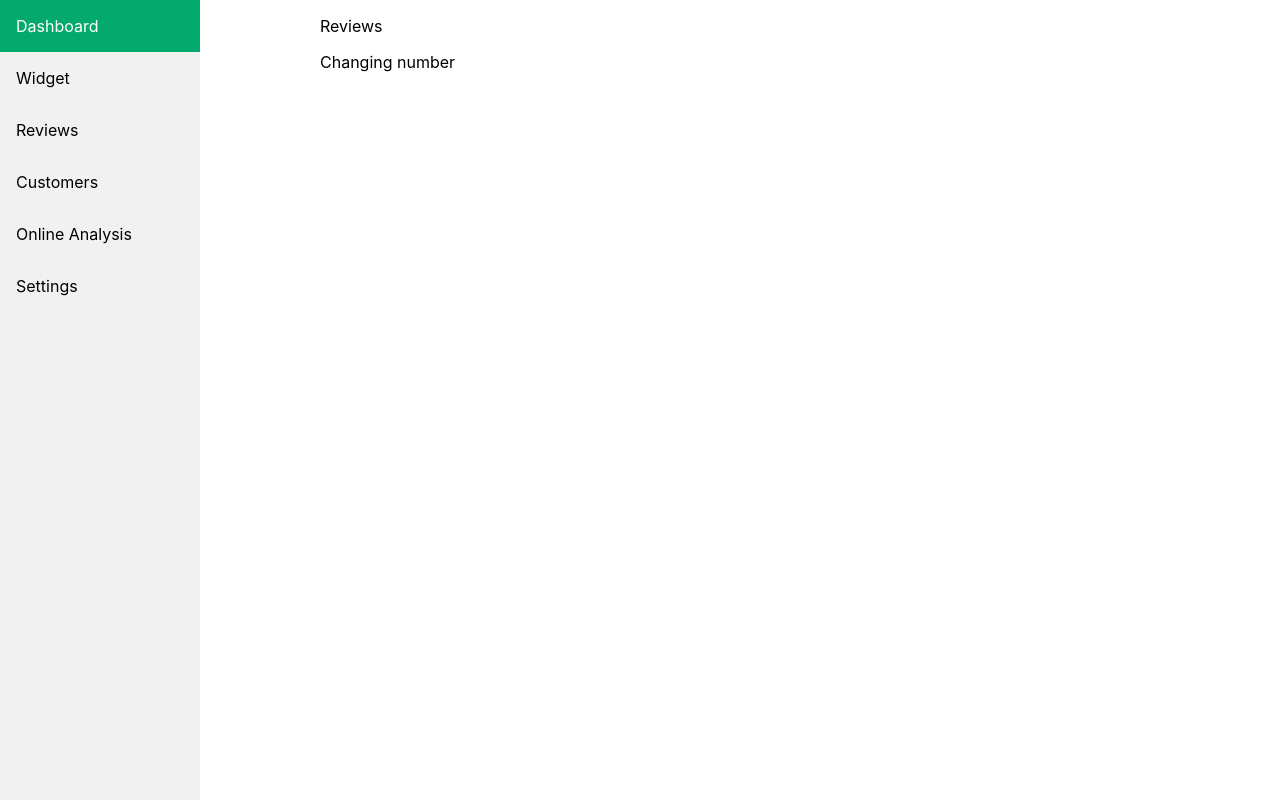
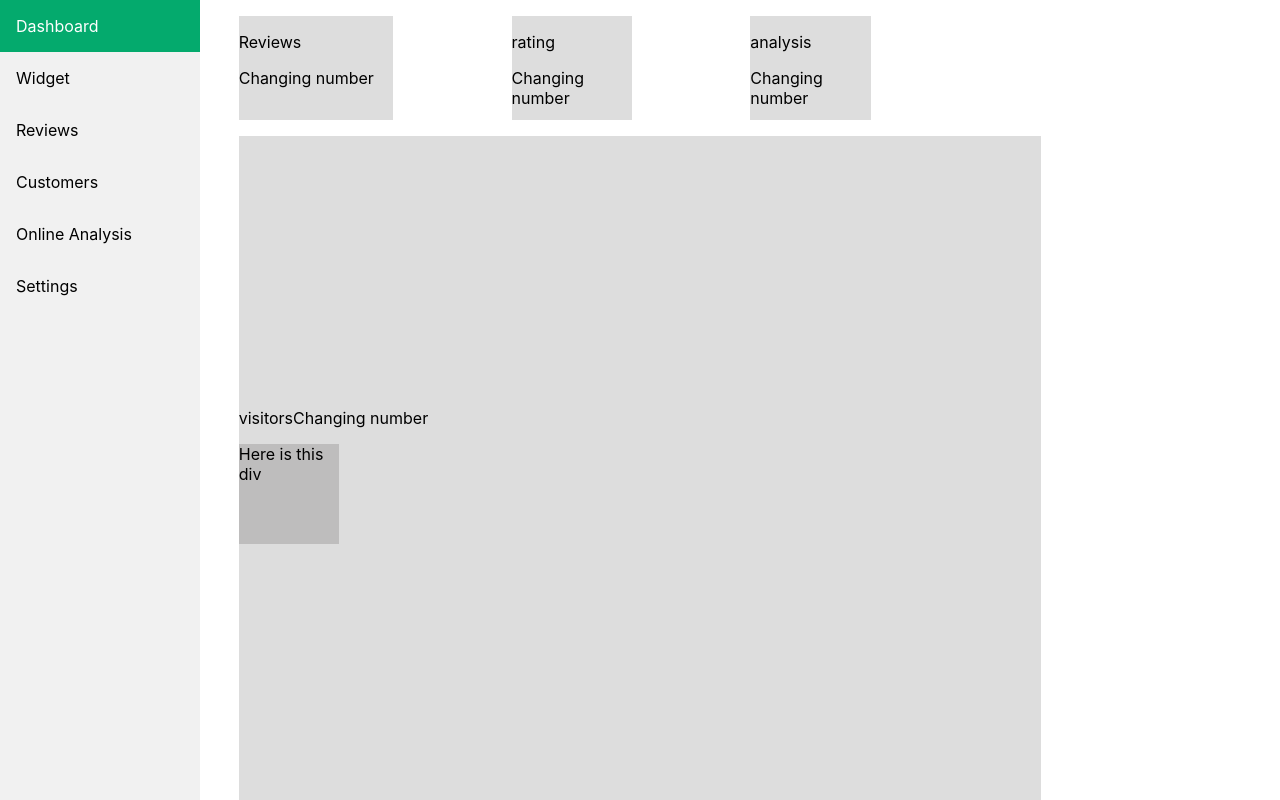
Before and after one commit to nneverson/SE-Homework, a React (Create React App) app in the folder dashboard/: page / in a window 1280 px wide. Built offline with nearby package versions, Linux system fonts and the light colour scheme.

Commit message:
all components are rendered

```diff
--- a/dashboard/src/App.js
+++ b/dashboard/src/App.js
@@ -1,7 +1,12 @@
 import React from 'react'
 import Sidebar from './Components/Sidebar'
 import Reviews from './Components/Reviews'
+import AverageRating from './Components/AverageRating';
+import Analysis from './Components/SentimentAnalysis';
+import Visitors from './Components/WebsiteVisitors'
 import './Css/Sidebar.css'
+import './Css/Rewiews.css'
+
 
 
 function App() {
@@ -9,6 +14,9 @@ function App() {
     <div className="App">
      <Sidebar />
      <Reviews />
+     <AverageRating/>
+     <Analysis/>
+     <Visitors/>
     </div>
   );
 }
--- a/dashboard/src/Components/AverageRating.js
+++ b/dashboard/src/Components/AverageRating.js
@@ -0,0 +1,12 @@
+import React from 'react';
+
+const AverageRating = () => {
+	return (
+		<div id='rating' className='top-component'>
+			<p>rating</p>
+			<div>Changing number</div>
+		</div>
+	);
+};
+
+export default AverageRating;
--- a/dashboard/src/Components/Reviews.js
+++ b/dashboard/src/Components/Reviews.js
@@ -2,13 +2,11 @@ import React from 'react';
 
 const Reviews = () => {
     return (
-        <div className="reviews">
-            <p>Reviews</p>
-            <div>
-                Changing number
-            </div>
-        </div>
-    );
+			<div id='reviews' className='top-component'>
+				<p>Reviews</p>
+				<div>Changing number</div>
+			</div>
+		);
 };
 
 export default Reviews;
--- a/dashboard/src/Components/SentimentAnalysis.js
+++ b/dashboard/src/Components/SentimentAnalysis.js
@@ -0,0 +1,12 @@
+import React from 'react';
+
+const SentimentAnalysis = () => {
+	return (
+		<div id='analysis' className='top-component'>
+			<p>analysis</p>
+			<div>Changing number</div>
+		</div>
+	);
+};
+
+export default SentimentAnalysis;
--- a/dashboard/src/Components/WebsiteVisitors.js
+++ b/dashboard/src/Components/WebsiteVisitors.js
@@ -0,0 +1,15 @@
+import React from 'react';
+
+const WebsiteVisitors = () => {
+	return (
+		<div id='visitors'>
+			<div>
+			<p>visitorsChanging number</p>
+			</div>
+
+			<div id='div'>Here is this div</div>
+		</div>
+	);
+};
+
+export default WebsiteVisitors;
--- a/dashboard/src/Css/Rewiews.css
+++ b/dashboard/src/Css/Rewiews.css
@@ -1,3 +1,32 @@
-.App{
+#reviews{
+    background-color: rgb(221,221,221);
+    grid-column: 8/13;
 
 }
+#rating{
+    background-color: rgb(221,221,221);
+    grid-column: 16/ 20;
+
+}
+#analysis{
+    background-color: rgb(221,221,221);
+    grid-column: 23/ 27;
+
+}
+#visitors{
+    background-color: rgb(221,221,221);
+    /* margin-top: 1em; */
+    grid-row: 2/7;
+    grid-column: 8/32;
+    justify-content: center;
+    align-content: center;
+}
+#div{
+    background-color: rgb(190,189,189);
+    width: 100px;
+    height: 100px;
+
+}
+.top-component{
+    margin-top: 1em;
+}
--- a/dashboard/src/Css/Sidebar.css
+++ b/dashboard/src/Css/Sidebar.css
@@ -5,8 +5,10 @@
 	height: 100%;
 	width: 100%;
 	display: grid;
-	grid-template-columns: repeat(4, 1fr);
-	grid-template-rows: repeat(3, 1fr);
+	grid-template-columns: repeat(38, 1fr);
+	grid-template-rows: repeat(6, 1fr);
+	justify-content: space-around;
+	gap: 1em;
 }
 .sidebar {
 	margin: 0;
```
